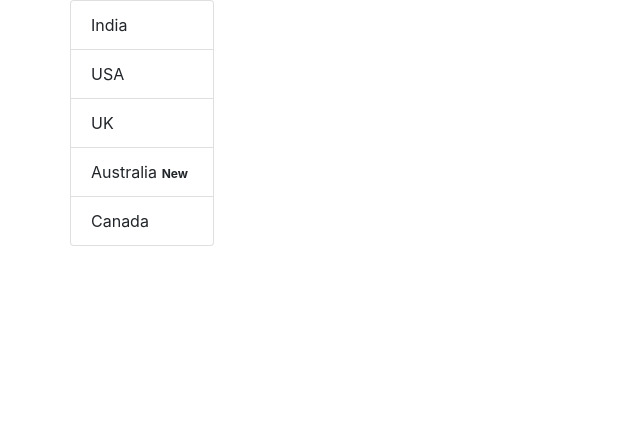
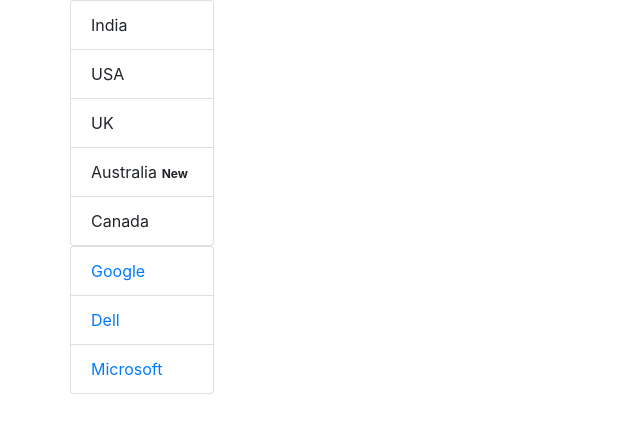
Before and after one commit to flavicrisan92/BootstrapTutorial, a plain HTML site: page BootstrapDemo/index.html in a window 1280 px wide. Shown: the whole page, without its empty margins (0-640 px from the left). Drawn offline with nearby package versions, Linux system fonts and the light colour scheme.

Commit message:
anchor list

```diff
--- a/BootstrapDemo/index.html
+++ b/BootstrapDemo/index.html
@@ -22,6 +22,12 @@
                     <li class="list-group-item">Australia<span class="badge">New</span></li>
                     <li class="list-group-item">Canada</li>
                 </ul>
+
+                <div class="list-group">
+                    <a href="https://google.ro" class="list-group-item">Google</a>
+                    <a href="https://dell.ro" class="list-group-item">Dell</a>
+                    <a href="https://microsoft.ro" class="list-group-item">Microsoft</a>
+                </div>
             </div>
         </div>
     </div>
```
